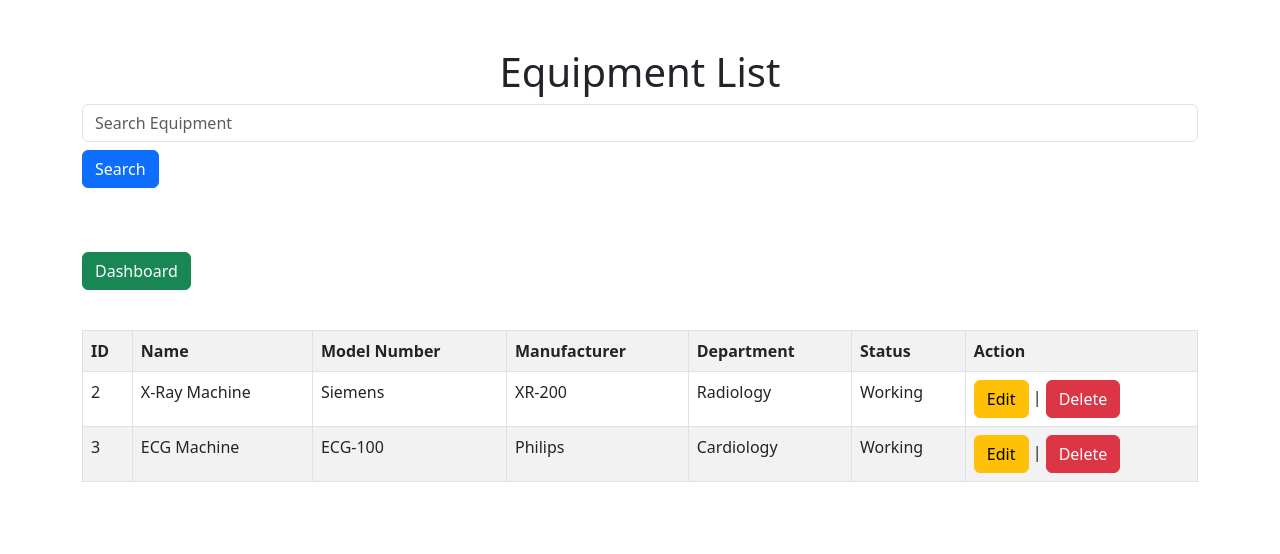
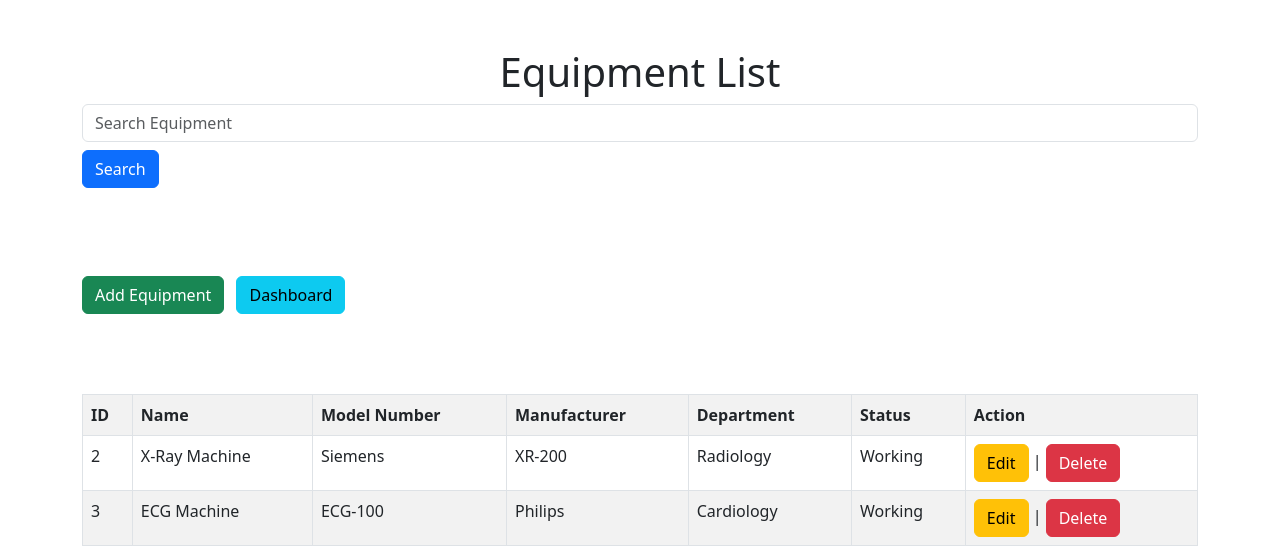
Before and after one commit to nishka2310/Biomedical-Equipment-Management-System, a Django app: page /equipment/ in a window 1280 px wide. Shown: the top 554 px of the page. Run offline with Django 5.2, Linux system fonts and the light colour scheme; data comes from the database, SQL or seed files in the repository; both versions use the stored data as it was after the commit.

Commit message:
Updated UI and final project changes

```diff
--- a/equipment/templates/equipment/equipment_list.html
+++ b/equipment/templates/equipment/equipment_list.html
@@ -33,13 +33,27 @@ Search
 
 <br>
 
+<br>
+
+<div class="mb-3">
+
+<a
+href="/equipment/add/"
+class="btn btn-success">
+
+Add Equipment
+
+</a>
+
 <a
 href="/equipment/dashboard/"
-class="btn btn-success">
+class="btn btn-info ms-2">
 
 Dashboard
 
 </a>
+
+</div>
 
 <br><br>
 
```
Also changed, not shown: equipment/templates/equipment/edit_equipment.html (added, +47 -0 lines), db.sqlite3.
